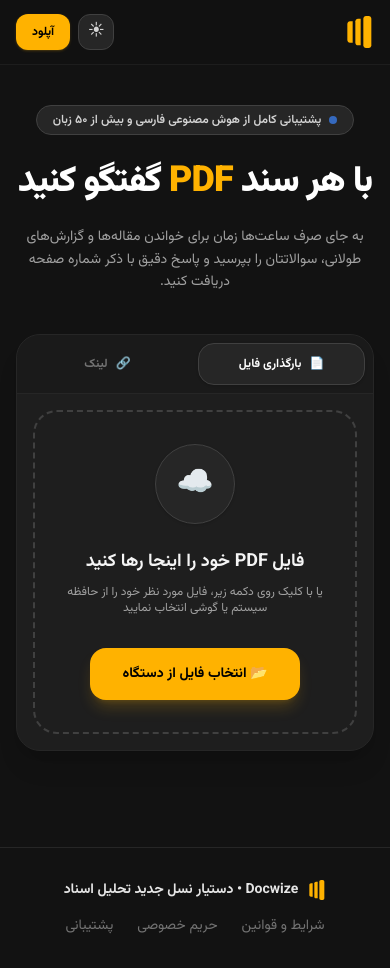
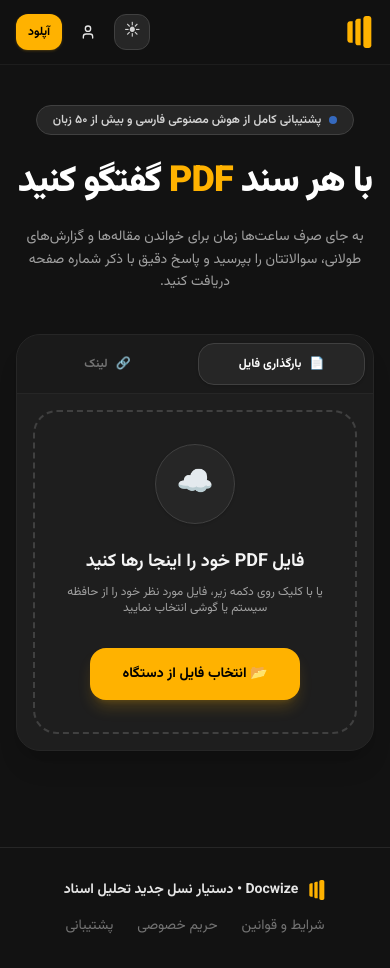
Before and after one commit to rucas97/R10-Docs, a Next.js app: page / in a window 390 px wide. Built offline with nearby package versions, Linux system fonts and the light colour scheme; no server answers.

Commit message:
Fix: Mobile landing avatar, clean upload page logo, AppShell mobile avatar

```diff
--- a/src/app/chat/page.tsx
+++ b/src/app/chat/page.tsx
@@ -5,10 +5,8 @@ export default function NewChatPage() {
   return (
     <div className="flex-1 overflow-y-auto p-4 sm:p-8 flex items-center justify-center bg-surface-lightMuted dark:bg-surface-dark">
       <div className="w-full max-w-2xl">
-        <div className="text-center mb-8">
-          <div className="inline-flex items-center justify-center w-20 h-20 rounded-3xl bg-neutral-100 dark:bg-surface-aiBubbleDark shadow-sm border border-neutral-200 dark:border-neutral-800 mb-6">
-            <DocwizeLogo className="w-10 h-10 text-gold-500" />
-          </div>
+        <div className="text-center mb-8 flex flex-col items-center">
+          <DocwizeLogo className="w-16 h-16 text-gold-500 mb-4" />
           <h1 className="text-2xl sm:text-3xl font-black text-neutral-900 dark:text-white mb-3">
             یک PDF بارگذاری کنید
           </h1>
--- a/src/app/page.tsx
+++ b/src/app/page.tsx
@@ -3,6 +3,7 @@
 import { useEffect, useState } from 'react';
 import { useRouter } from 'next/navigation';
 import { DocwizeLogo } from '@/components/DocwizeLogo';
+import { User as UserIcon } from 'lucide-react';
 import { createClient } from '@/lib/supabase/client';
 
 export default function LandingPage() {
@@ -54,10 +55,10 @@ export default function LandingPage() {
             <a href="#faq" className="hover:text-neutral-900 dark:hover:text-white transition">سوالات متداول</a>
           </nav>
 
-          <div className="flex items-center gap-2 sm:gap-4">
+          <div className="flex items-center gap-2 sm:gap-3">
             <button
               onClick={toggleTheme}
-              className="w-9 h-9 sm:w-10 sm:h-10 rounded-xl flex items-center justify-center bg-neutral-100 hover:bg-neutral-200 dark:bg-neutral-800 dark:hover:bg-neutral-700 text-neutral-600 dark:text-neutral-300 border border-neutral-200 dark:border-neutral-700 transition active:scale-95"
+              className="w-9 h-9 sm:w-10 sm:h-10 rounded-xl flex items-center justify-center bg-neutral-100 hover:bg-neutral-200 dark:bg-neutral-800 dark:hover:bg-neutral-700 text-neutral-600 dark:text-neutral-300 border border-neutral-200 dark:border-neutral-700 transition active:scale-95 shrink-0"
             >
               {isDark ? '☀' : '☾'}
             </button>
@@ -65,20 +66,21 @@ export default function LandingPage() {
             {!user ? (
               <button
                 onClick={goLogin}
-                className="hidden sm:inline-flex text-sm font-bold px-4 py-2.5 rounded-xl text-neutral-700 dark:text-neutral-200 hover:bg-neutral-100 dark:hover:bg-neutral-800 transition"
+                className="flex items-center justify-center w-9 h-9 sm:w-auto sm:h-auto sm:px-4 sm:py-2.5 rounded-xl text-neutral-700 dark:text-neutral-200 hover:bg-neutral-100 dark:hover:bg-neutral-800 transition shrink-0"
               >
-                ورود به پنل
+                <span className="hidden sm:inline text-sm font-bold">ورود به پنل</span>
+                <UserIcon className="w-4 h-4 sm:hidden" />
               </button>
             ) : (
               <button
                 onClick={goChat}
                 title={user.email}
-                className="hidden sm:flex items-center gap-2 px-1.5 py-1.5 rounded-xl bg-neutral-100 dark:bg-neutral-800 border border-neutral-200 dark:border-neutral-700 hover:bg-neutral-200 dark:hover:bg-neutral-700 transition"
+                className="flex items-center justify-center gap-2 sm:px-1.5 sm:py-1.5 rounded-full sm:rounded-xl bg-neutral-100 dark:bg-neutral-800 border border-neutral-200 dark:border-neutral-700 hover:bg-neutral-200 dark:hover:bg-neutral-700 transition shrink-0"
               >
-                <div className="w-7 h-7 rounded-full bg-brand-cobalt text-white flex items-center justify-center text-xs font-black">
+                <div className="w-9 h-9 sm:w-7 sm:h-7 rounded-full bg-brand-cobalt text-white flex items-center justify-center text-xs font-black">
                   {user.email[0].toUpperCase()}
                 </div>
-                <span className="text-xs font-bold text-neutral-700 dark:text-neutral-200 max-w-[120px] truncate pr-2">
+                <span className="hidden sm:inline text-xs font-bold text-neutral-700 dark:text-neutral-200 max-w-[120px] truncate pr-2">
                   پنل کاربری
                 </span>
               </button>
@@ -86,7 +88,7 @@ export default function LandingPage() {
 
             <button
               onClick={goChat}
-              className="text-xs md:text-sm font-bold px-4 sm:px-5 py-2.5 rounded-xl bg-gold-500 hover:bg-gold-600 text-black shadow-sm shadow-gold-500/20 active:scale-95 transition-all"
+              className="text-xs md:text-sm font-bold px-3 sm:px-5 py-2.5 rounded-xl bg-gold-500 hover:bg-gold-600 text-black shadow-sm shadow-gold-500/20 active:scale-95 transition-all shrink-0"
             >
               <span className="hidden sm:inline">آپلود فایل رایگان</span>
               <span className="sm:hidden">آپلود</span>
```
